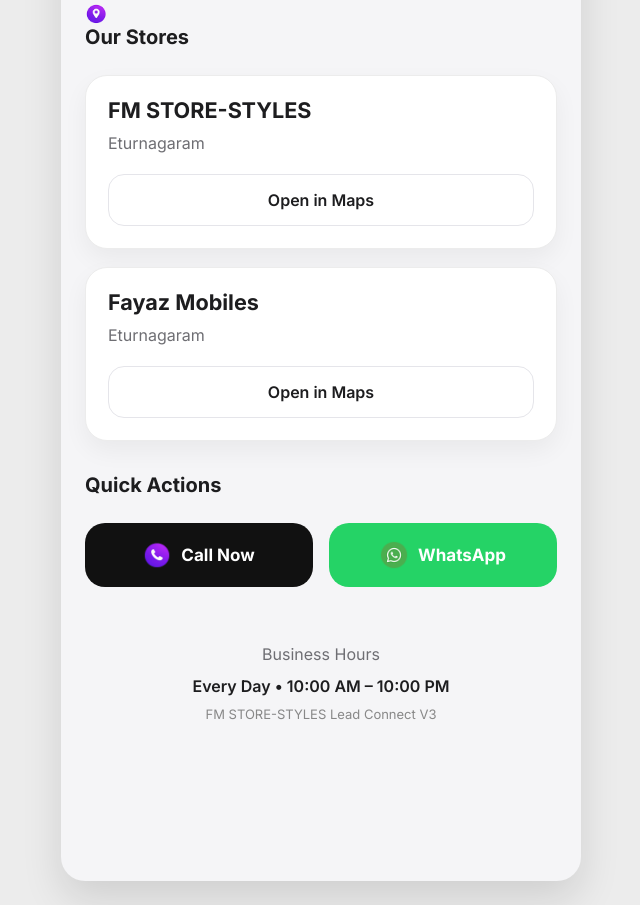
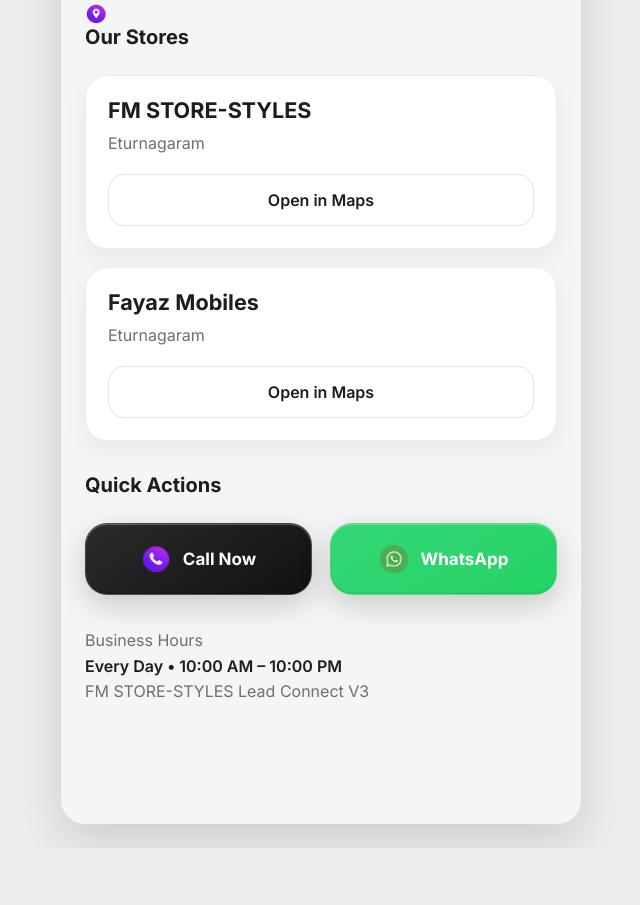
Before and after one commit to anilkumar2621/fm-store-lead-connect-v2, a plain HTML site: page index.html in a window 1280 px wide. Shown: the part 846-1751 px from the top of the page, without its empty margins (319-959 px from the left). After the commit the page ends 1694 px from the top, so only its background shows below. Drawn offline with Linux system fonts and the light colour scheme.

Commit message:
Quick actions

```diff
--- a/style.css
+++ b/style.css
@@ -2082,7 +2082,7 @@
 }
 
 /* ===========================
-   Quick Buttons
+   Quick Actions
 =========================== */
 
 .action-grid{
@@ -2091,68 +2091,136 @@
 
     grid-template-columns:1fr 1fr;
 
-    gap:16px;
+    gap:18px;
+
 }
 
 .action-btn{
 
-    height:64px;
-
-    border-radius:20px;
+    position:relative;
+
+    overflow:hidden;
+
+    height:72px;
+
+    border-radius:22px;
+
+    display:flex;
+
+    align-items:center;
+
+    justify-content:center;
+
+    gap:12px;
+
+    font-size:17px;
+
+    font-weight:700;
 
     color:#fff;
 
-    font-size:17px;
-
-    font-weight:700;
-
-    display:flex;
-
-    justify-content:center;
-
-    align-items:center;
-
-    gap:10px;
-
-    transition:.25s;
+    border:1px solid rgba(255,255,255,.18);
+
+    backdrop-filter:blur(18px);
+
+    -webkit-backdrop-filter:blur(18px);
+
+    box-shadow:
+        inset 0 1px 1px rgba(255,255,255,.28),
+        inset 0 -1px 2px rgba(0,0,0,.12),
+        0 10px 30px rgba(0,0,0,.18);
+
+    transition:
+        transform .25s ease,
+        box-shadow .25s ease;
+
+}
+
+.action-btn::before{
+
+    content:"";
+
+    position:absolute;
+
+    left:-60%;
+
+    top:0;
+
+    width:40%;
+
+    height:100%;
+
+    background:linear-gradient(
+        120deg,
+        transparent,
+        rgba(255,255,255,.35),
+        transparent
+    );
+
+    transform:skewX(-20deg);
+
+    transition:.6s;
+
+}
+
+.action-btn:hover::before{
+
+    left:130%;
+
 }
 
 .action-btn:hover{
 
-    transform:translateY(-2px);
+    transform:translateY(-4px);
+
+    box-shadow:
+        inset 0 1px 1px rgba(255,255,255,.35),
+        0 18px 40px rgba(0,0,0,.22);
+
+}
+
+.action-btn:active{
+
+    transform:scale(.97);
+
+}
+
+.action-btn img{
+
+    width:30px;
+
+    height:30px;
+
 }
 
 .call{
 
-    background:#111;
+    background:linear-gradient(
+        145deg,
+        #2b2b2b,
+        #111111
+    );
+
 }
 
 .whatsapp{
 
-    background:#25D366;
-}
-
-/* ===========================
-   Footer
-=========================== */
-
-.home-footer{
-
-    text-align:center;
-
-    padding:16px 0 30px;
-}
-
-.home-footer p{
-
-    margin:6px 0;
-}
-
-.version{
-
-    color:#888;
-
-    font-size:13px;
+    background:linear-gradient(
+        145deg,
+        #33d774,
+        #25D366
+    );
+
+}
+
+@media(max-width:480px){
+
+    .action-grid{
+
+        grid-template-columns:1fr;
+
+    }
+
 }
 
 /* ===========================
```
